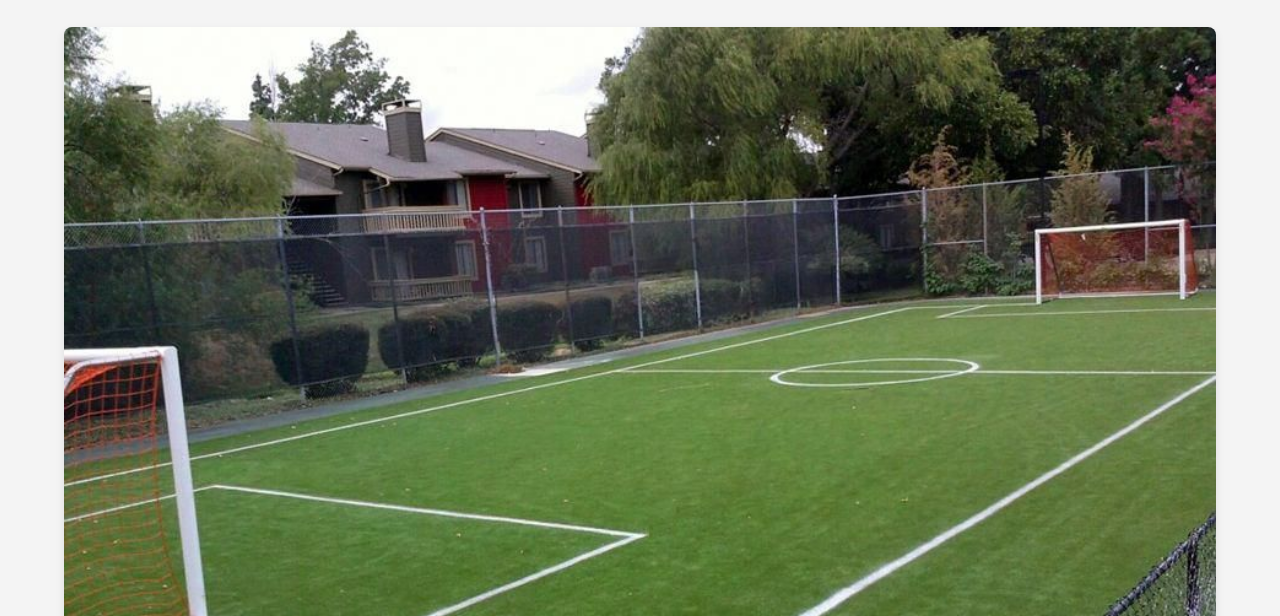
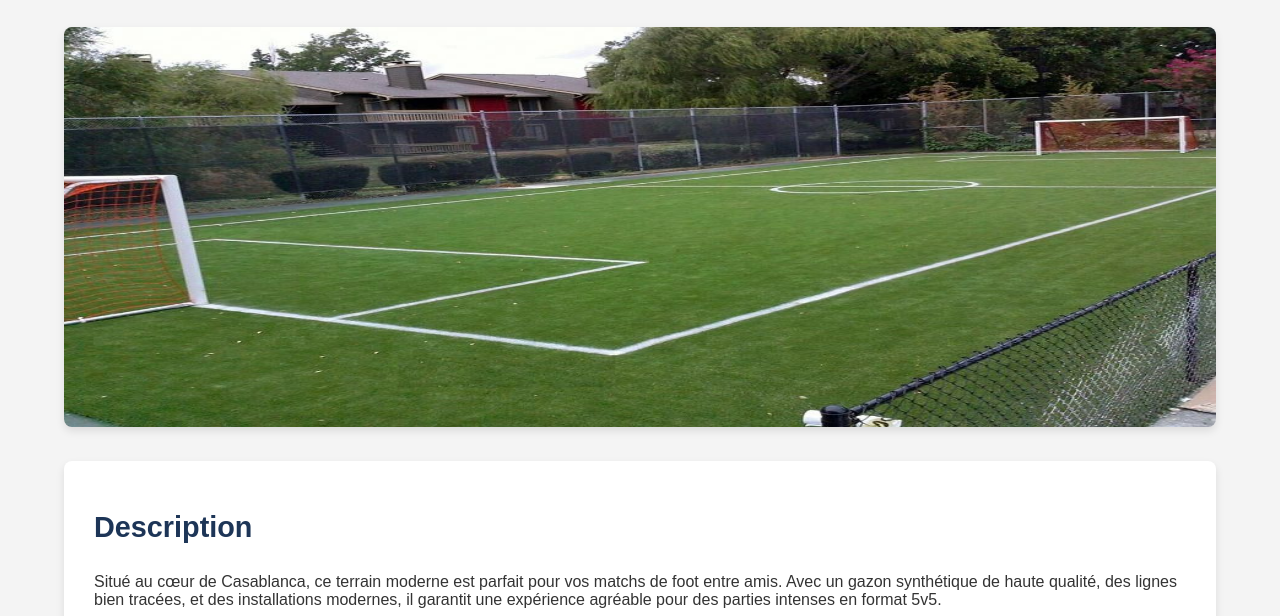
Before and after one commit to 3alibelabdia/fields, a plain HTML site: page field1-details.html in a window 1280 px wide. Shown: the part 184-800 px from the top of the page. Drawn offline with Linux system fonts and the light colour scheme.

Commit message:
Update field1-details.html

```diff
--- a/field1-details.html
+++ b/field1-details.html
@@ -27,7 +27,7 @@
     <div class="container">
       <h2>Stade Al Amal</h2>
       <div class="field-image">
-        <img src="Stade al AMAL.jpg" alt="amal">
+        <img src="Stade al AMAL.jpg" alt="amal" style="height: 50vh">
       </div>
 
       <div class="field-info">
```
